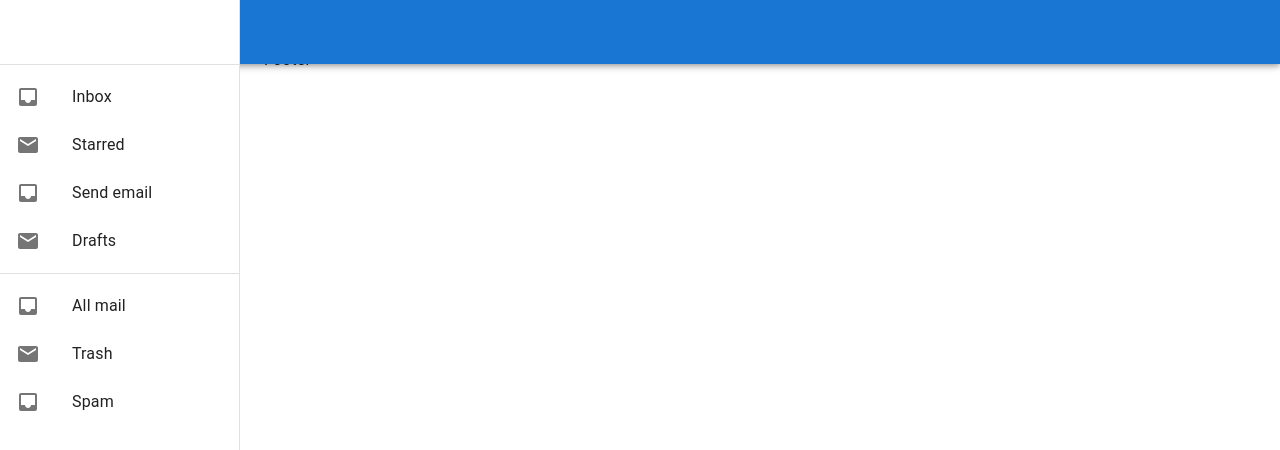
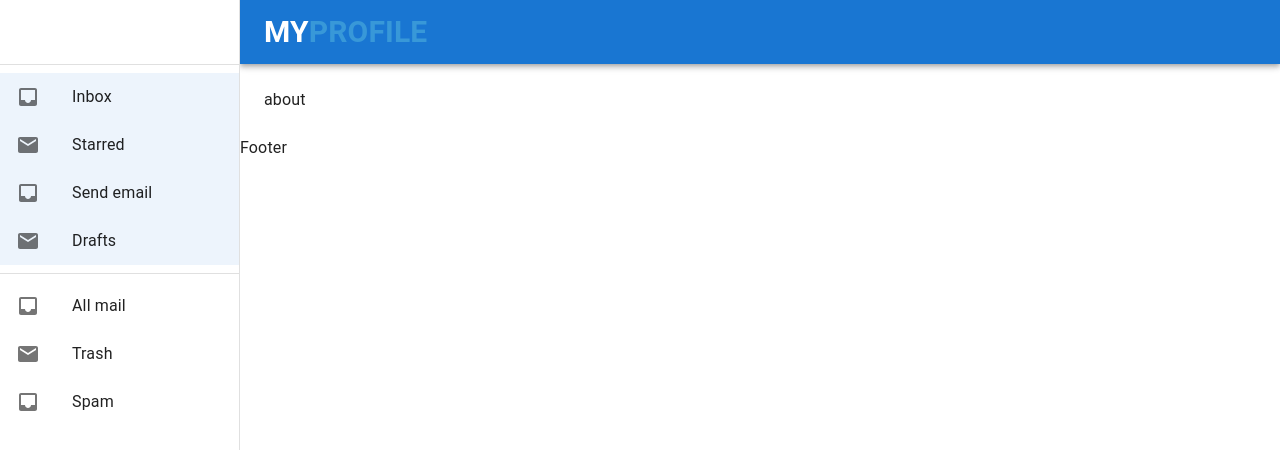
Before and after one commit to ktphuc1994/my-profile-nextjs, a Next.js app: page /about in a window 1280 px wide. Shown: the top 450 px of the page. Built offline with nearby package versions, Linux system fonts and the light colour scheme.

Commit message:
refactor: improve CSS for sidebar, header and main

```diff
--- a/core/HOC/Layout.tsx
+++ b/core/HOC/Layout.tsx
@@ -8,7 +8,7 @@ import Sidebar from '../components/Sidebar/Sidebar';
 
 // import local interface
 import { InterfaceLayout } from '../interfaces/Layout/Layout.interface';
-import { Box, CssBaseline } from '@mui/material';
+import { Box, CssBaseline, Toolbar } from '@mui/material';
 
 const sidebarWidth = 240;
 
@@ -46,12 +46,14 @@ function Layout({ children, title, description, icon }: InterfaceLayout) {
             component="div"
             sx={{
               flexGrow: 1,
-              p: 3,
-              width: { sm: `calc(100% - ${sidebarWidth}px)` },
+              width: { md: `calc(100% - ${sidebarWidth}px)` },
             }}
           >
             <Header handleSidebarToggle={handleSidebarToggle} />
-            <Box component="main">{children}</Box>
+            <Box component="main" sx={{ p: 3 }}>
+              <Toolbar sx={{ display: { xs: 'flex', md: 'none' } }} />
+              {children}
+            </Box>
             <Footer />
           </Box>
         </Box>
--- a/core/components/Header/Header.tsx
+++ b/core/components/Header/Header.tsx
@@ -10,11 +10,8 @@ import { InterfaceHeader } from '../../interfaces/Layout/Layout.interface';
 function Header({ handleSidebarToggle }: InterfaceHeader) {
   return (
     <AppBar
-    // position="fixed"
-    // sx={{
-    //   width: { sm: `calc(100% - ${drawerWidth}px)` },
-    //   ml: { sm: `${drawerWidth}px` },
-    // }}
+      // position="relative"
+      sx={{ position: { xs: 'absolute', md: 'relative' } }}
     >
       <Toolbar>
         <IconButton
@@ -22,7 +19,7 @@ function Header({ handleSidebarToggle }: InterfaceHeader) {
           aria-label="open sidebar"
           edge="start"
           onClick={handleSidebarToggle}
-          sx={{ mr: 2, display: { sm: 'none' } }}
+          sx={{ mr: 2, display: { md: 'none' } }}
         >
           <Menu />
         </IconButton>
--- a/core/components/Home/HomePage.tsx
+++ b/core/components/Home/HomePage.tsx
@@ -10,7 +10,6 @@ function HomePage() {
       //   width: { sm: `calc(100% - ${drawerWidth}px)` },
       // }}
     >
-      <Toolbar />
       <Typography paragraph>
         Lorem ipsum dolor sit amet, consectetur adipiscing elit, sed do eiusmod
         tempor incididunt ut labore et dolore magna aliqua. Rhoncus dolor purus
--- a/core/components/Sidebar/Sidebar.tsx
+++ b/core/components/Sidebar/Sidebar.tsx
@@ -14,24 +14,30 @@ import { Inbox, Mail } from '@mui/icons-material';
 
 // import local interface
 import { InterfaceSidebar } from '../../interfaces/Layout/Layout.interface';
+import { useRouter } from 'next/router';
+import Link from 'next/link';
 
 const drawerWidth = 240;
 
 function Sidebar({ handleSidebarToggle, isMobileOpen }: InterfaceSidebar) {
+  const router = useRouter();
+
   const sidebar = (
-    <div>
+    <div className="h-full">
       <Toolbar />
       <Divider />
       <List>
         {['Inbox', 'Starred', 'Send email', 'Drafts'].map((text, index) => (
-          <ListItem key={text} disablePadding>
-            <ListItemButton>
+          <Link href="/about" passHref key={text}>
+            <ListItem disablePadding>
+              <ListItemButton selected={'/about' === router.pathname}>
                 <ListItemIcon>
                   {index % 2 === 0 ? <Inbox /> : <Mail />}
                 </ListItemIcon>
                 <ListItemText primary={text} />
               </ListItemButton>
             </ListItem>
+          </Link>
         ))}
       </List>
       <Divider />
@@ -53,7 +59,7 @@ function Sidebar({ handleSidebarToggle, isMobileOpen }: InterfaceSidebar) {
   return (
     <Box
       component="nav"
-      sx={{ width: { sm: drawerWidth }, flexShrink: { sm: 0 } }}
+      sx={{ width: { md: drawerWidth }, flexShrink: { md: 0 } }}
       aria-label="mailbox folders"
     >
       {/* The implementation can be swapped with js to avoid SEO duplication of links. */}
@@ -65,7 +71,7 @@ function Sidebar({ handleSidebarToggle, isMobileOpen }: InterfaceSidebar) {
           keepMounted: true, // Better open performance on mobile.
         }}
         sx={{
-          display: { xs: 'block', sm: 'none' },
+          display: { xs: 'block', md: 'none' },
           '& .MuiDrawer-paper': {
             boxSizing: 'border-box',
             width: drawerWidth,
@@ -77,10 +83,12 @@ function Sidebar({ handleSidebarToggle, isMobileOpen }: InterfaceSidebar) {
       <Drawer
         variant="permanent"
         sx={{
-          display: { xs: 'none', sm: 'block' },
+          display: { xs: 'none', md: 'block' },
           '& .MuiDrawer-paper': {
             boxSizing: 'border-box',
             width: drawerWidth,
+            height: '100vh',
+            position: 'relative',
           },
         }}
         open
```
Lines whose indentation alone changed are shown as unchanged.
